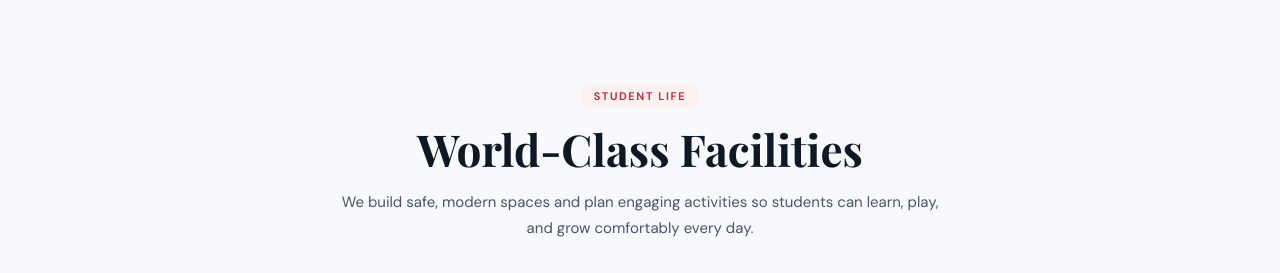
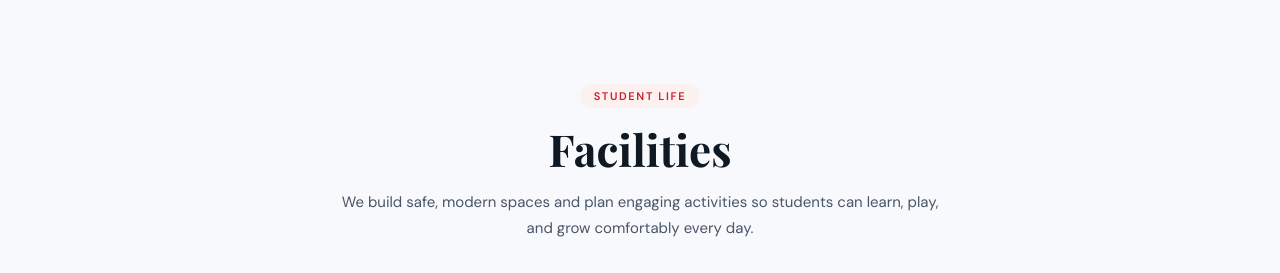
Before and after one commit to DanaTeng/Eastern-International, a plain HTML site: page index.html in a window 1280 px wide. Shown: the part 3120-3393 px from the top of the page. Drawn offline with nearby package versions, Linux system fonts and the light colour scheme.

Commit message:
index.html

```diff
--- a/index.html
+++ b/index.html
@@ -207,7 +207,7 @@
     <section class="facilities">
         <div class="section-header center">
             <span class="section-label">Student Life</span>
-            <h2>World-Class Facilities</h2>
+            <h2>Facilities</h2>
             <p>We build safe, modern spaces and plan engaging activities so students can learn, play, and grow comfortably every day.</p>
         </div>
         <div class="facilities-grid">
```
